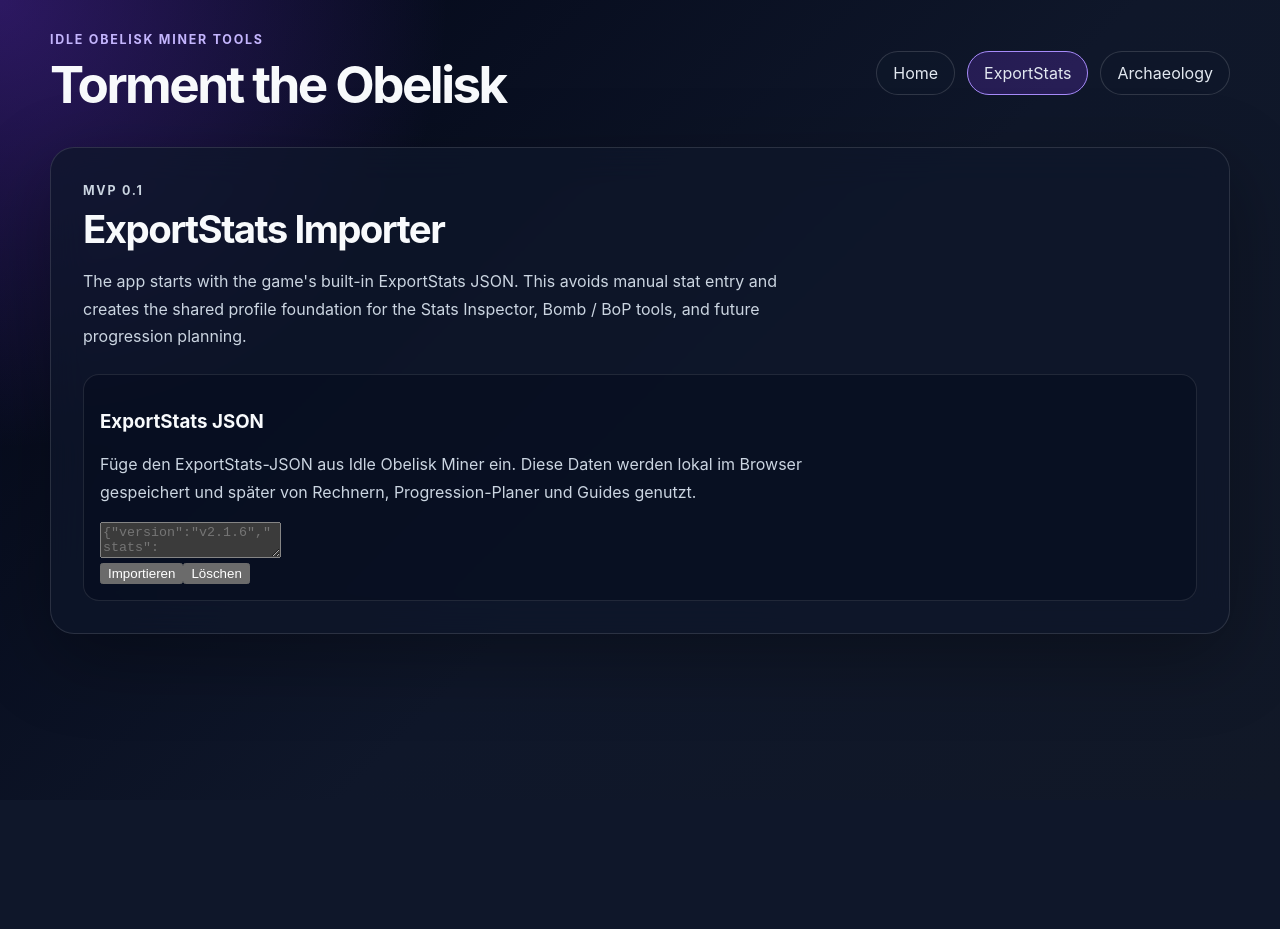
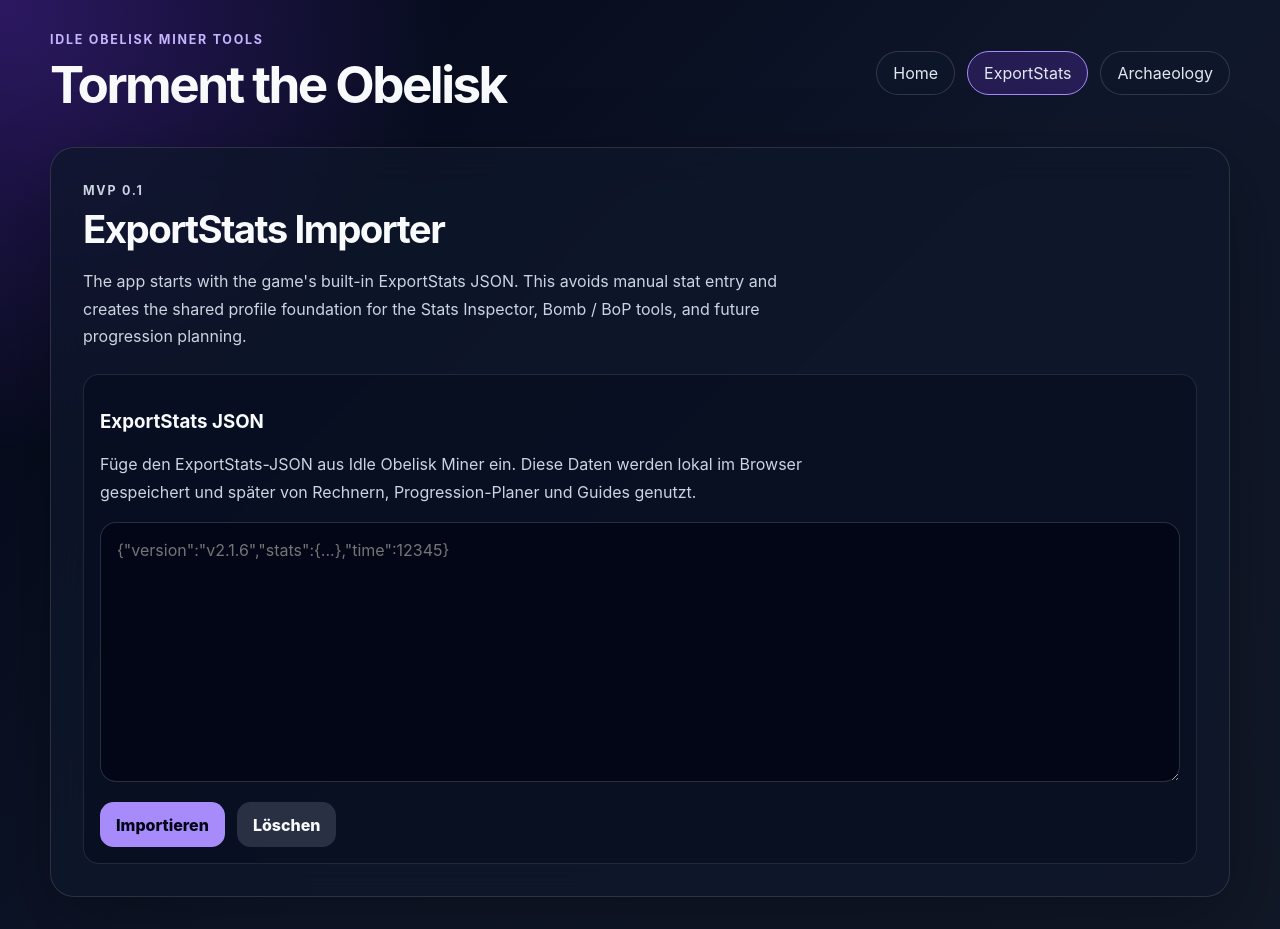
Before and after one commit to IZxMD/Torment-the-Obelisk, a React (Vite) app: page /export-stats in a window 1280 px wide. Before the commit the page ends 800 px from the top, so only its background shows below. Built offline with nearby package versions, Linux system fonts and the light colour scheme.

Commit message:
Style ExportStats importer

```diff
--- a/src/index.css
+++ b/src/index.css
@@ -25,6 +25,25 @@ body {
 
 a {
   color: inherit;
+}
+
+button,
+textarea {
+  font: inherit;
+}
+
+button {
+  border: 0;
+  border-radius: 0.85rem;
+  padding: 0.8rem 1rem;
+  background: #a78bfa;
+  color: #020617;
+  font-weight: 800;
+  cursor: pointer;
+}
+
+button:hover {
+  filter: brightness(1.08);
 }
 
 .app-shell {
@@ -122,6 +141,10 @@ a {
   margin-top: 1.5rem;
 }
 
+.table-group {
+  margin-top: 1rem;
+}
+
 .table-wrapper {
   overflow-x: auto;
 }
@@ -147,6 +170,72 @@ th {
   letter-spacing: 0.08em;
 }
 
+.json-input {
+  width: 100%;
+  min-height: 260px;
+  resize: vertical;
+  border: 1px solid rgba(255, 255, 255, 0.16);
+  border-radius: 1rem;
+  padding: 1rem;
+  background: #020617;
+  color: #e8edff;
+  line-height: 1.45;
+}
+
+.button-row {
+  display: flex;
+  flex-wrap: wrap;
+  gap: 0.75rem;
+  margin-top: 1rem;
+}
+
+.secondary-button {
+  background: #293044;
+  color: #f8fafc;
+}
+
+.message {
+  color: #dce3ff;
+  background: rgba(124, 58, 237, 0.14);
+  border: 1px solid rgba(167, 139, 250, 0.3);
+  border-radius: 0.9rem;
+  padding: 0.8rem;
+}
+
+.summary-card {
+  margin-top: 1rem;
+  border-radius: 1rem;
+  padding: 1rem;
+  background: rgba(15, 23, 42, 0.8);
+}
+
+.summary-card h4 {
+  margin-top: 0;
+}
+
+.summary-card dl {
+  display: grid;
+  gap: 0.75rem;
+  margin: 0;
+}
+
+.summary-card dl > div {
+  display: flex;
+  justify-content: space-between;
+  gap: 1rem;
+  border-bottom: 1px solid rgba(255, 255, 255, 0.08);
+  padding-bottom: 0.5rem;
+}
+
+.summary-card dt {
+  color: #cbd5e1;
+}
+
+.summary-card dd {
+  margin: 0;
+  font-weight: 800;
+}
+
 @media (max-width: 720px) {
   .site-header {
     align-items: flex-start;
```
